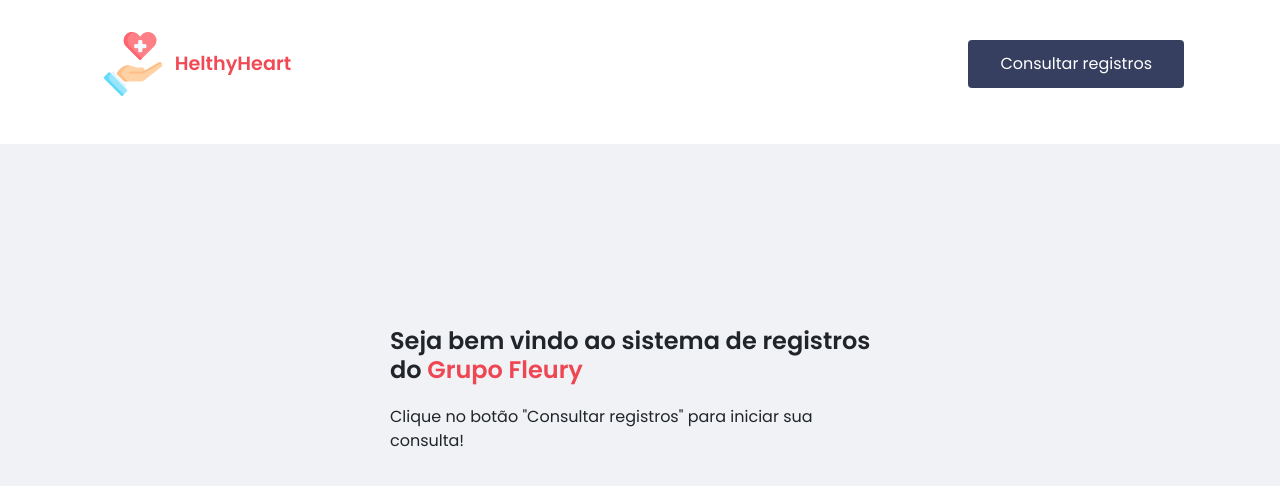
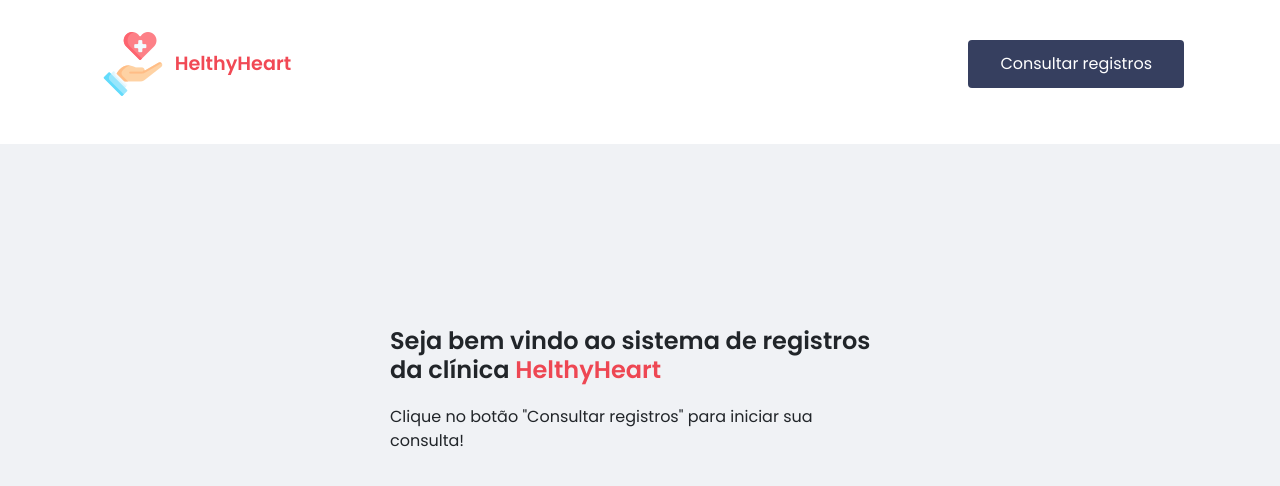
Before and after one commit to mtmiranda/laboratory-app, a React (Create React App) app in the folder frontend/: page / in a window 1280 px wide. Shown: the top 486 px of the page. Built offline with nearby package versions, Linux system fonts and the light colour scheme; no server answers.

Commit message:
adding laboratory name

```diff
--- a/frontend/src/components/TableComponent/index.jsx
+++ b/frontend/src/components/TableComponent/index.jsx
@@ -71,8 +71,8 @@
                 <Content>
                     <div className="home-wrapper">
                         <h4>
-                            Seja bem vindo ao sistema de registros do
-                            <span> Grupo Fleury</span>
+                            Seja bem vindo ao sistema de registros da clínica
+                            <span> HelthyHeart</span>
                         </h4>
 
                         <p>
```
